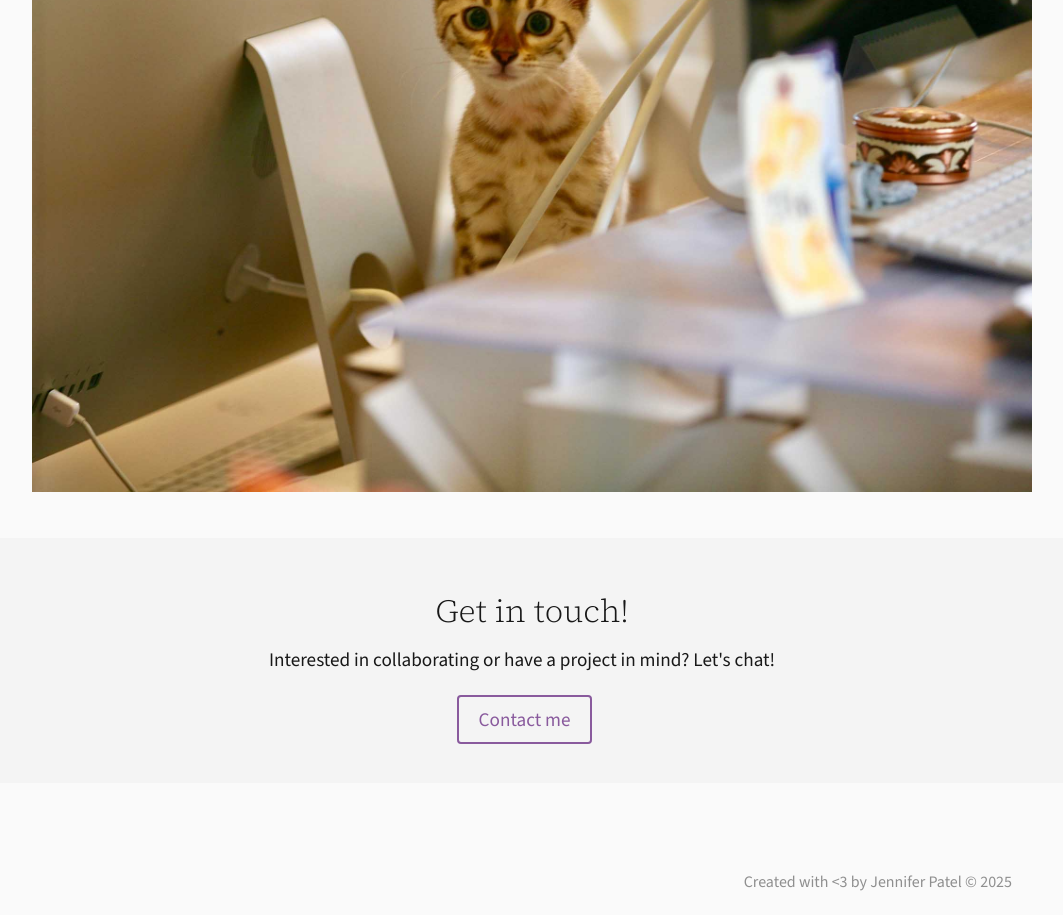
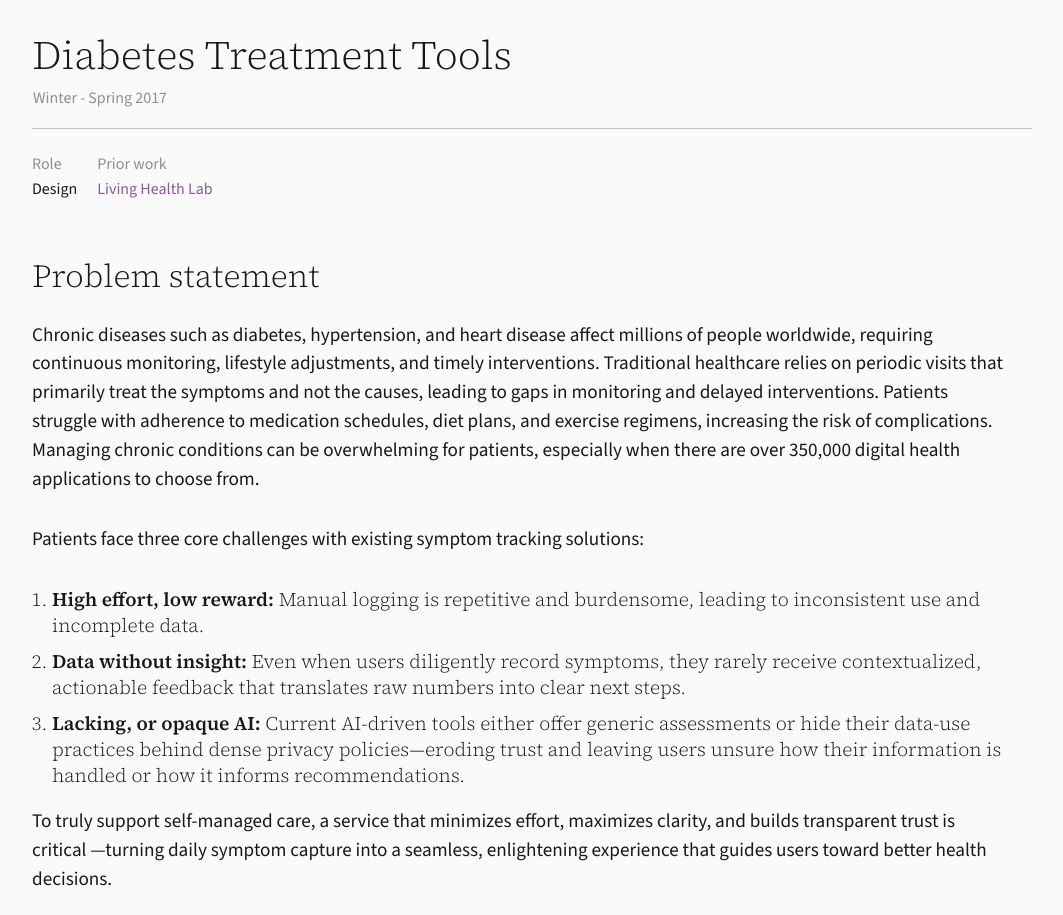
Before and after one commit to jen-p/jens-portfolio-2024, a Next.js app: page /work/living-health-lab in a window 1280 px wide. Before the commit this address had no page. Shown: the part 500-1415 px from the top of the page, without its empty margins (108-1171 px from the left). Built offline with nearby package versions, Linux system fonts and the light colour scheme.

Commit message:
starting LHL case study

```diff
--- a/src/data/projects.json
+++ b/src/data/projects.json
@@ -1,4 +1,14 @@
 [
+  {
+    "id": "living-health-lab",
+    "title": "Your Health, In Your Hands",
+    "desc": "A digital evolution of the Living Health Lab for an intelligent and accessible  ",
+    "link": "/work/living-health-lab/",
+    "hero": "/images/aou/aou-hero.png",
+    "alt": "something",
+    "date": "Spring 2025",
+    "client": "GoInvo"
+  },
   {
     "id": "all-of-us",
     "title": "National Research Program",
--- /dev/null
+++ b/src/pages/work/living-health-lab.js
@@ -0,0 +1,72 @@
+import React from 'react'
+import Link from 'next/link'
+import Image from 'next/image'
+import ProjectLayout from '../../components/project-layout'
+
+const Page = () => (
+  <ProjectLayout
+    id="diabetes-treatment-tools">
+    <div className="container">
+      <div className="projectStats">
+          <div className="stat">
+            <p className="statLabel">Role</p>
+            <p className="statValue">Design</p>
+          </div>
+
+          <div className="stat">
+            <p className="statLabel">Prior work</p>
+            <p className="statValue"><a href="https://goinvo.com/vision/living-health-lab/">Living Health Lab</a></p>
+          </div>
+        </div>
+
+        <div className="case-study-section">
+          <h2>Problem statement</h2>
+          <h4></h4>
+          <p>Chronic diseases such as diabetes, hypertension, and heart disease affect millions of people worldwide, requiring continuous monitoring, lifestyle adjustments, and timely interventions. Traditional healthcare relies on periodic visits that primarily treat the symptoms and not the causes, leading to gaps in monitoring and delayed interventions. Patients struggle with adherence to medication schedules, diet plans, and exercise regimens, increasing the risk of complications. Managing chronic conditions can be overwhelming for patients, especially when there are over 350,000 digital health applications to choose from.</p>
+          <p>Patients face three core challenges with existing symptom tracking solutions:</p>
+          <ol>
+            <li><strong>High effort, low reward:</strong> Manual logging is repetitive and burdensome, leading to inconsistent use and incomplete data.</li>
+            <li><strong>Data without insight:</strong> Even when users diligently record symptoms, they rarely receive contextualized, actionable feedback that translates raw numbers into clear next steps.</li>
+            <li><strong>Lacking, or opaque AI:</strong> Current AI-driven tools either offer generic assessments or hide their data-use practices behind dense privacy policies—eroding trust and leaving users unsure how their information is handled or how it informs recommendations.</li>
+          </ol>
+          <p>To truly support self-managed care, a service that minimizes effort, maximizes clarity, and builds transparent trust is critical —turning daily symptom capture into a seamless, enlightening experience that guides users toward better health decisions.</p>
+        </div>
+
+        <div className="case-study-section">
+          <h2>Background</h2>
+          <p>Building off of our previous work with the Living Health Lab, we wanted to turn the well-researched manual process into a low effort, smart, health companion that helps patients take their health into their own hands. Leveraging AI, machine learning, and natural language processing, this digital tool transforms free-form journals, voice entries, and quick logging into a structured health profile—delivering real-time insights, personalized care plans, and an investigation-driven “Hunch Engine” that helps users uncover the root causes of their symptoms. Living Health Lab provides a comprehensive digital health assistant that empowers patients to take control of their own health, improve health outcomes, and reduce hospital visits.</p>
+          <ul>
+            <li><strong>Personalized health insights:</strong> Based on medical records/history, passively collected data through connected devices, and user-provided data.</li>
+            <li><strong>Predictive analytics:</strong> Structure to help patients track symptoms, identify triggers, and investigate when a condition is difficult to diagnose. Alerts for potential health risks based on trends in health data and environmental triggers.</li>
+            <li><strong>Care management:</strong> A comprehensive care plan with automated reminders for medications, dietary tracking, and exercise plans tailored to individual needs, with behavioral recommendations to encourage prioritizing health and wellbeing.</li>
+            <li><strong>Health literacy:</strong> Education and tools to help patients communicate with their health provider about their condition(s) and encourage engagement and agency in their own health.</li>
+            <li><strong>Care support</strong> Tools for communication with healthcare providers for remote consultations and intervention, and recommendations for safe, at-home testing or collection kits to send to labs for analysis when needed.</li>
+            <li><strong>Patient data is private:</strong> Prioritizing data security and user privacy through encryption and regulatory adherence, and ensuring data will be owned and controlled by the patient.</li>
+          </ul>
+
+
+
+
+
+
+        </div>
+
+        <div className="case-study-section">
+          <h2>Process</h2>
+          <h4>Research and Findings</h4>
+          <p></p>
+          <h4>Lessons Learned</h4>
+          <p></p>
+        </div>
+
+        <div className="case-study-section">
+          <h2>Solution</h2>
+          <h4></h4>
+          <p></p>
+        </div>
+
+    </div>
+  </ProjectLayout>
+)
+
+export default Page
```
